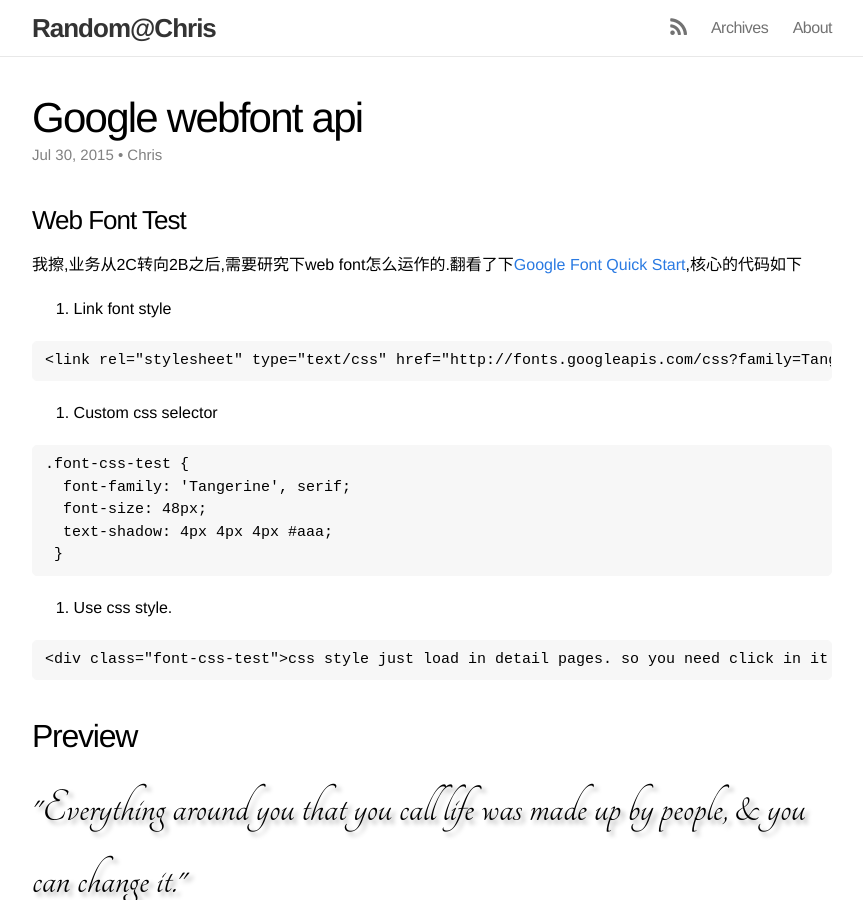
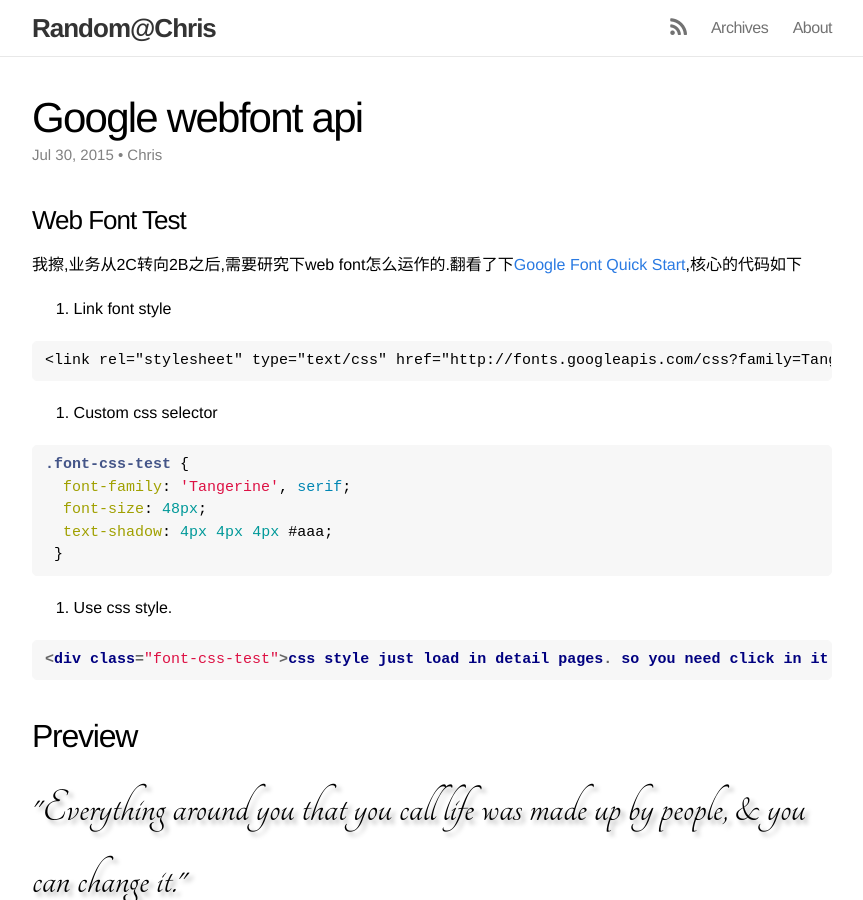
Before and after one commit to zhuixinjian/zhuixinjian.github.io, a Jekyll site: the page built from _posts/2015-07-30-google-webfont-api.markdown, in a window 1280 px wide and 900 px high. Shown: the whole window, without its empty margins (208-1071 px from the left). Built offline with Jekyll 4.4.1, drawn with Linux system fonts in a browser that asks for light colours; nearby versions of some CDN libraries; comment, search, counter and statistics services are not loaded.

Commit message:
适应新版的调整

````diff
--- a/_posts/2015-07-30-google-webfont-api.markdown
+++ b/_posts/2015-07-30-google-webfont-api.markdown
@@ -28,7 +28,7 @@ style: |
 ```
 2. Custom css selector
 
-```CSS
+```css
 .font-css-test {
   font-family: 'Tangerine', serif;
   font-size: 48px;
@@ -37,7 +37,7 @@ style: |
 ```
 3. Use css style.
 
-```HTML
+```css
 <div class="font-css-test">css style just load in detail pages. so you need click in it.</div>
 ```
 <!--more-->
````
